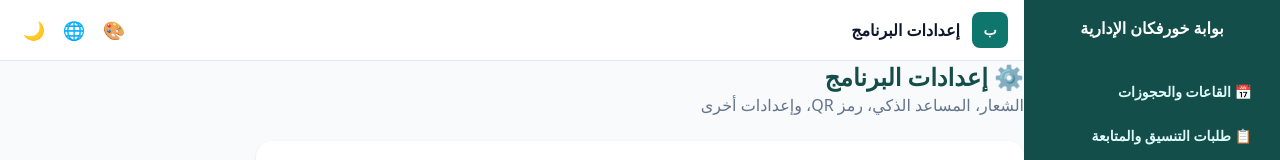
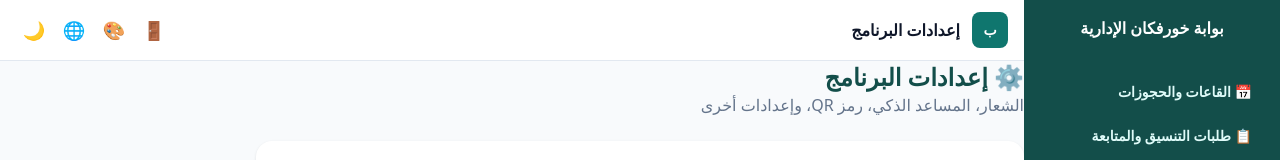
Before and after one commit to Kfn-hospital/Kfn, a Next.js app: page /admin/settings in a window 1280 px wide. Shown: the top 160 px of the page. Built offline with nearby package versions, Linux system fonts and the light colour scheme; no server answers; the database is empty.

Commit message:
Add logout icon to top header bar

```diff
--- a/src/components/Header.tsx
+++ b/src/components/Header.tsx
@@ -1,13 +1,14 @@
 'use client';
 
 import { useEffect, useRef, useState } from 'react';
-import { usePathname } from 'next/navigation';
+import { usePathname, useRouter } from 'next/navigation';
 import { createClient } from '@/lib/supabase/client';
 import { useLanguage } from '@/lib/i18n/LanguageContext';
 import { applyMode, applyTheme, DEFAULT_THEME, getStoredMode, type ThemeMode } from '@/lib/theme/colorUtils';
 
 export default function Header() {
   const pathname = usePathname();
+  const router = useRouter();
   const { t, lang, setLang } = useLanguage();
   const supabase = createClient();
   const [logoUrl, setLogoUrl] = useState('');
@@ -110,6 +111,12 @@ export default function Header() {
     setColorSavedMsg(t('appearanceReset'));
   }
 
+  async function handleLogout() {
+    await supabase.auth.signOut();
+    router.push('/login');
+    router.refresh();
+  }
+
   function handleToggleMode() {
     const next: ThemeMode = mode === 'light' ? 'dark' : 'light';
     setMode(next);
@@ -144,6 +151,15 @@ export default function Header() {
       </div>
 
       <div className="flex items-center gap-1 shrink-0">
+        <button
+          onClick={handleLogout}
+          title={t('logout')}
+          type="button"
+          className="w-9 h-9 flex items-center justify-center rounded-lg hover:bg-[var(--c-surface-muted)] text-lg"
+        >
+          🚪
+        </button>
+
         <div className="relative" ref={colorMenuRef}>
           <button
             onClick={openColorMenu}
```
Also changed, not shown: 1 other file (tests, documents, lock files or other folders).
